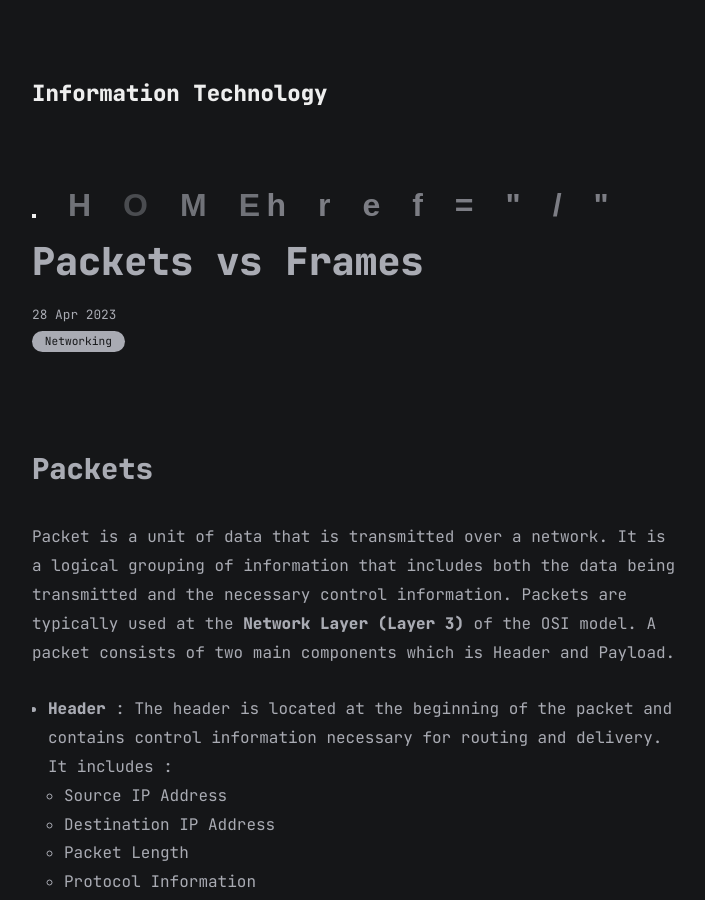
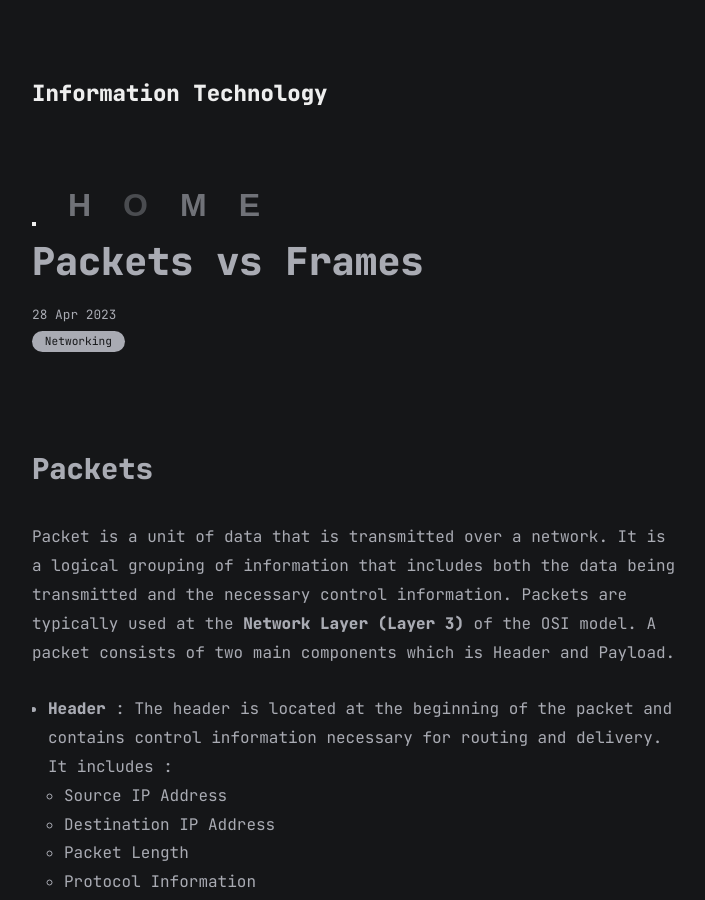
Before and after one commit to faridarif/faridarif.github.io, a Jekyll site: the page built from all_collections/_posts/2023-04-28-packets-vs-frames.md, in a window 1280 px wide and 900 px high. Shown: the whole window, without its empty margins (283-988 px from the left). Built offline with Jekyll 4.4.1, drawn with Linux system fonts in a browser that asks for light colours.

Commit message:
Update home-button.html

```diff
--- a/_includes/home-button.html
+++ b/_includes/home-button.html
@@ -1,3 +1,3 @@
 <button>
-    <button class='glowing-btn'>href="{{site.baseurl}}/"<span class='glowing-txt'>H<span class='faulty-letter'>O</span>ME</span></button>
+    <button class='glowing-btn'href="{{site.baseurl}}/"><span class='glowing-txt'>H<span class='faulty-letter'>O</span>ME</span></button>
 </button>
```
